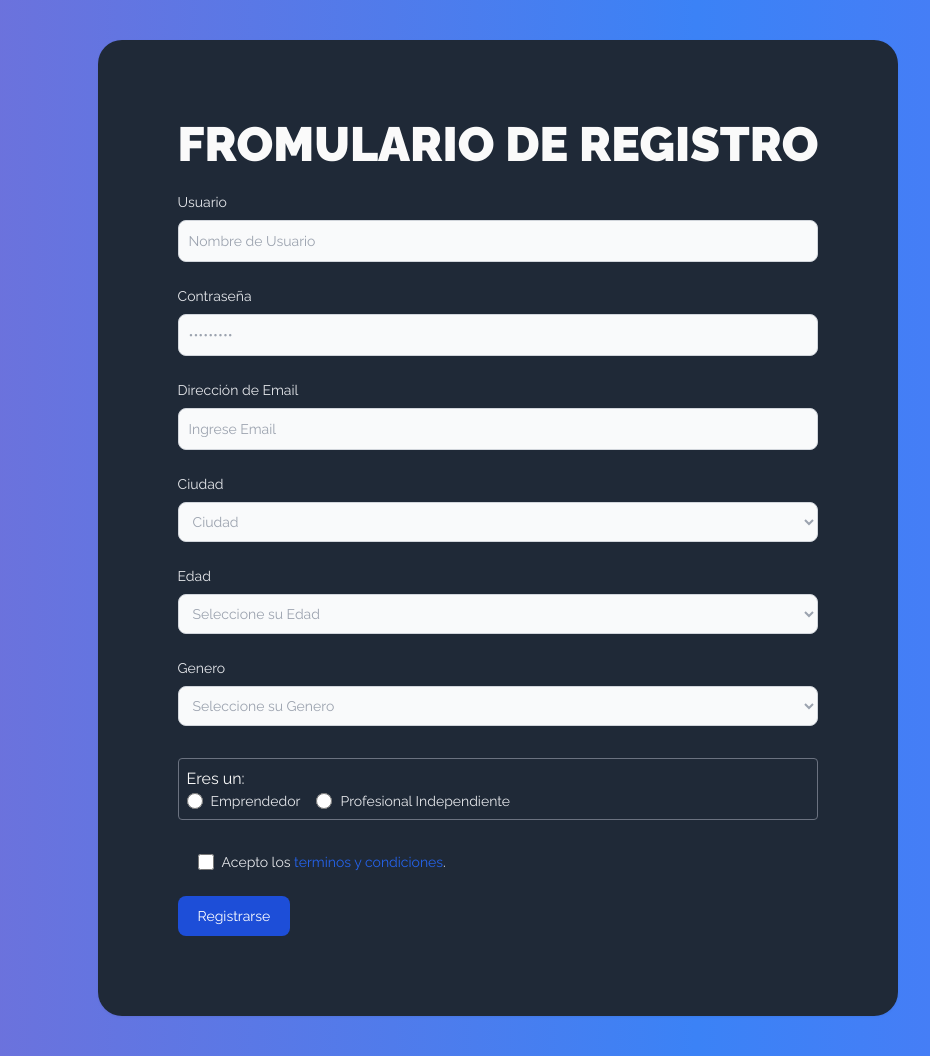
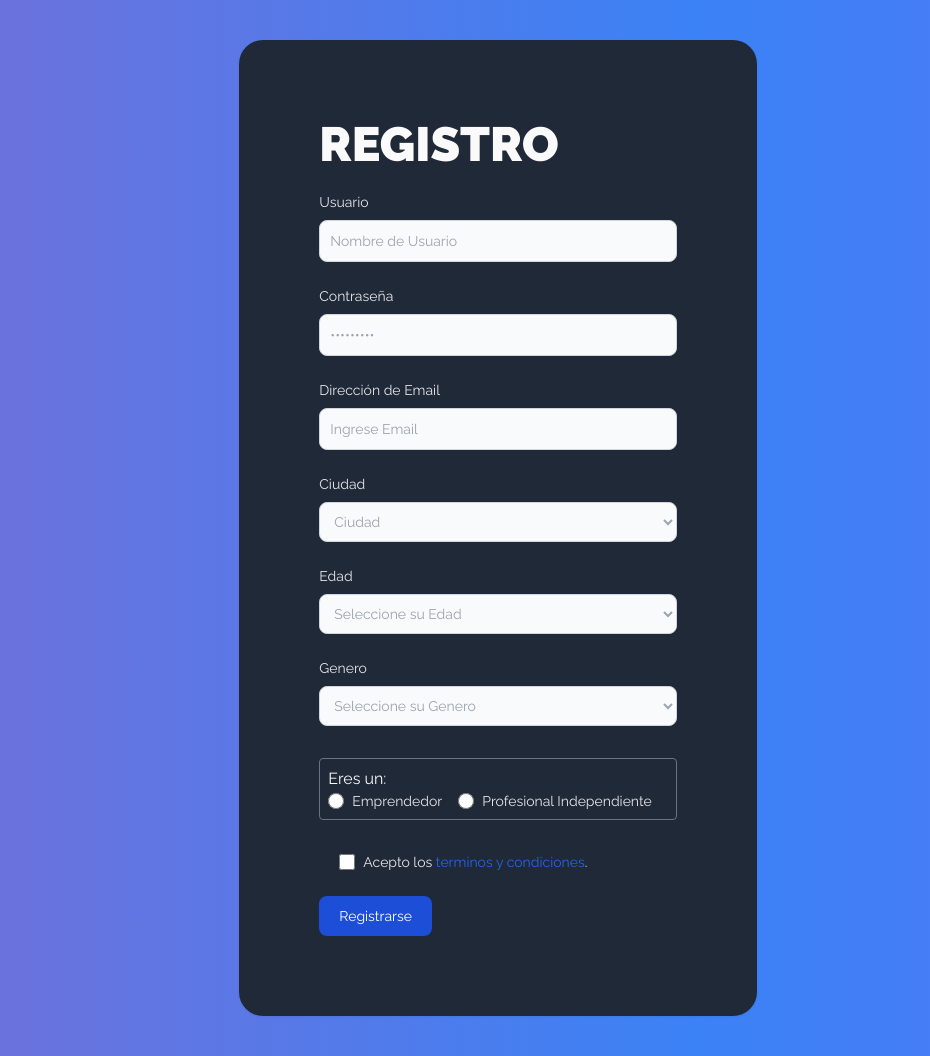
Before and after one commit to sofisil/Hufflepuff-Dec-22, a Flask app: page /formulario in a window 1280 px wide. Shown: the part 96-1152 px from the top of the page, without its empty margins (142-1072 px from the left). Run offline with Flask 2, Linux system fonts and the light colour scheme; parts of the project's set-up code (start-up, migrations or seed data) failed here and were passed over; some libraries are stand-ins or nearby versions.

Commit message:
se corrige html del registro

```diff
--- a/templates/formulario.html
+++ b/templates/formulario.html
@@ -79,7 +79,7 @@
      <!-- ------------------------------------EL FORMULARIO------------------------------------------------------->
 <form class="w-fit p-20 m-10 bg-[#1f2937] border-gray-300 drop-shadow-sm rounded-3xl mx-auto">
     <!---------- Titulo ------------->
-    <p class="text-[#FAFAFA] text-5xl font-bold mb-6">FROMULARIO DE REGISTRO</p>
+    <p class="text-[#FAFAFA] text-5xl font-bold mb-6">REGISTRO</p>
     <!--------- Contenido ----------->
     <div class="mb-6 w-full">
         <div>
```
